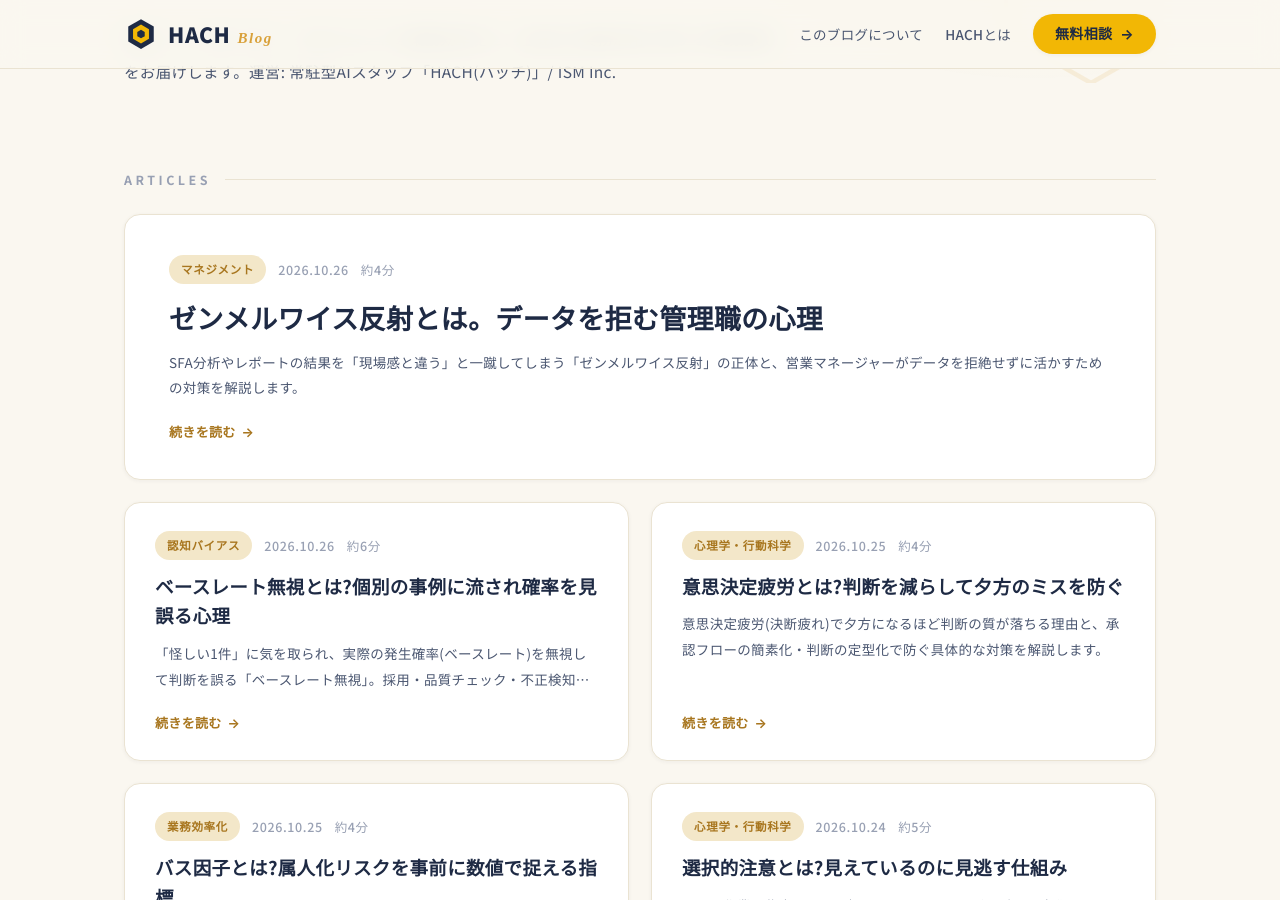
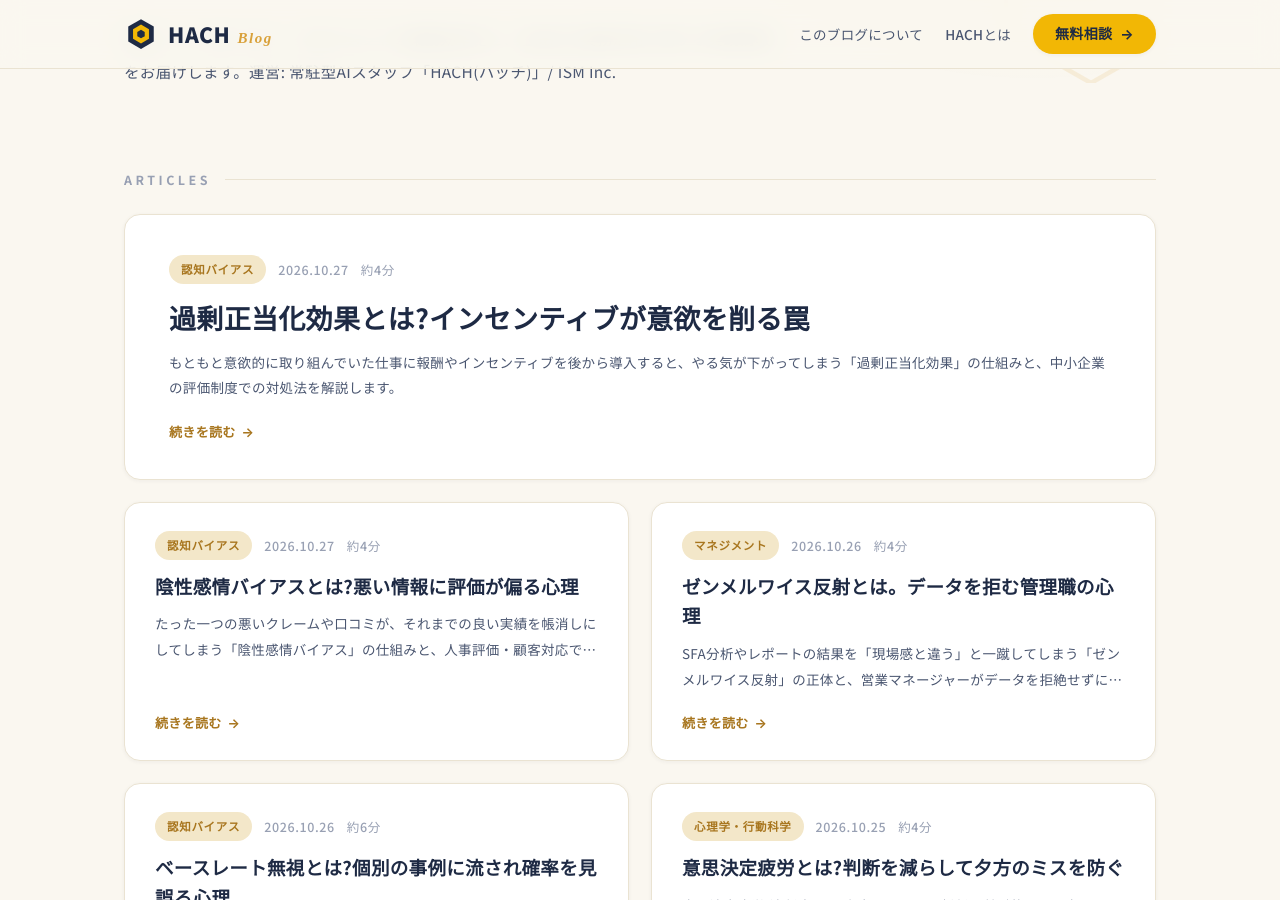
Before and after one commit to ismweb-ai/hach-blog, a Jekyll site: the page built from index.md, in a window 1280 px wide and 900 px high, scrolled down 270 px. Built offline with Jekyll 4.4.1, drawn with Linux system fonts in a browser that asks for light colours; some web fonts are replaced; part of the change alters nothing that is shown.

Commit message:
publish: 2026-10-27分2本公開 + 孤立記事2本への内部リンク追加
- 陰性感情バイアス・過剰正当化効果を公開(当日2/2枠)
- IKEA効果→偽の独自性効果、権威バイアス→共有情報バイアスへ内部リンクを追加し長期化しかけていた孤立記事を解消

Co-Authored-By: Claude Sonnet 5 <noreply@anthropic.com>
Claude-Session: https://claude.ai/code/session_011E6MLNfXE3YTxaQ8ELqQZH

```diff
--- a/_posts/2026-10-07-keni-bias-kaigi-ijo-iken-tsuuranai-fuan.md
+++ b/_posts/2026-10-07-keni-bias-kaigi-ijo-iken-tsuuranai-fuan.md
@@ -25,6 +25,8 @@ category: マネジメント
 **見積もり・商談の判断**でも同様のことが起きる。取引先の担当者や自社の先輩社員が「この金額が相場」と言えば、その根拠を確認しないまま基準にしてしまいがちだ。これは[最初に提示された金額に以降の交渉全体が引きずられるアンカリング効果](/2026/09/mitsumori-kosho-saisho-kingaku-anchoring-fuan/)とも関連が深く、「誰が最初の基準を示したか」(権威バイアス)と「どんな基準が最初に示されたか」(アンカリング効果)が組み合わさることで、検証されないまま判断の土台が固まってしまう。
 
 **プロジェクトの継続判断**の場面でも、上長や有識者が「このまま続けるべき」と発言すると、現場が感じている違和感があっても言い出しにくくなる。すでに投じた労力やコストを理由に撤退判断が鈍る[サンクコスト効果](/2026/09/sunk-cost-koka-shodan-purojekuto-keizoku-handan-fuan/)と権威バイアスが重なると、「権威者のお墨付き」が撤退しない理由として追加され、軌道修正がさらに難しくなる。
+
+さらに、そもそも会議の場で独自の情報が話題に上がらないという別の問題もある。[共有情報バイアスとは|会議で独自情報が埋もれる心理](/2026/10/kyouyu-joho-bias-shared-information-bias-kaigi-dokuji-joho-umoreru-fuan/)で解説したように、参加者全員が知っている情報ばかりが話され、特定の人しか知らない情報が埋もれてしまう傾向がある。権威バイアスが「誰の発言を信じるか」の歪みであるのに対し、共有情報バイアスは「そもそも何が話題に上がるか」という手前の段階で起きる歪みであり、両者が重なると、権威者の発言だけが独自情報の検証なしに押し通ってしまうリスクがさらに高まる。
 
 ## 一般的な対策
 
--- a/_posts/2026-10-15-ikea-koka-jisaku-kanri-hyou-dokuji-rule-tezukuri-aichaku-fuan.md
+++ b/_posts/2026-10-15-ikea-koka-jisaku-kanri-hyou-dokuji-rule-tezukuri-aichaku-fuan.md
@@ -48,6 +48,8 @@ IKEA効果は「思い込みだから無視してよい」というものでは
 
 また、自分が作った仕組みへの自信は、[自信過剰バイアスとは 経営判断・営業予測を歪める心理](/2026/10/jishin-kajou-bias-eigyo-yosou-handanryoku-fuan/)で触れた「自分の判断力を過大評価する」傾向とも結びつきやすい。「自分で作ったのだから、このやり方が最善だ」という思い込みが、改善の機会そのものを見えなくしてしまう。
 
+さらに、「このやり方は自分だから編み出せた特殊なものだ」という感覚自体が、[偽の独自性効果とは。「自分だけの特殊なやり方」という思い込み](/2026/10/false-uniqueness-koka-jibun-dake-no-tokushu-gino-kashouka-fuan/)によって増幅されている場合もある。同じ課題を抱える他者が実はどれだけいるかを低く見積もるこの傾向が、IKEA効果による労力への過大評価と重なることで、独自ルールを「誰にも真似できない唯一のやり方」だと思い込みやすくなる。
+
 HACHは、Slack / Teams / Chatwork / LINE WORKSに招待するだけで使える常駐型AIスタッフで、チャット・メール・カレンダー・議事録から情報を自動で収集し、毎朝レポートにまとめて届ける。既存のExcel管理表やチェックリストで積み上げてきた「御社の判断基準」自体を否定して置き換えるのではなく、その基準に合わせて育っていく設計のため、属人化した工夫をゼロにせず引き継ぎやすい形に整理していける。
 
 ## まとめ
--- /dev/null
+++ b/_posts/2026-10-27-insei-kanjou-bias-negativity-bias-claim-kuchikomi-jinji-hyouka-fuan.md
@@ -0,0 +1,62 @@
+---
+layout: post
+title: 陰性感情バイアスとは?悪い情報に評価が偏る心理
+description: たった一つの悪いクレームや口コミが、それまでの良い実績を帳消しにしてしまう「陰性感情バイアス」の仕組みと、人事評価・顧客対応での現れ方、中小企業での向き合い方を解説します。
+date: 2026-10-27
+category: 認知バイアス
+---
+
+# 陰性感情バイアスとは?悪い情報に評価が偏る心理
+
+「これまで9件の高評価レビューがついていたのに、1件の悪い口コミが投稿された途端、問い合わせが減った」——そんな経験はないだろうか。良い情報と悪い情報が同じ数だけ並んでいても、人の印象は悪い方に強く引き寄せられる。この非対称な重み付けには**陰性感情バイアス(Negativity Bias)**という名前がついている。
+
+## 陰性感情バイアスとは何か
+
+陰性感情バイアスは、心理学者ポール・ロジンとエドワード・ロイズマン(Rozin & Royzman, 2001, *Personality and Social Psychology Review*)が整理した概念で、「同じ強さのポジティブな出来事とネガティブな出来事があったとき、ネガティブな方が心理的な影響力が大きい」という傾向を指す。良い情報と悪い情報を足し引きして中立に評価するのではなく、悪い情報の方に判断が強く引き寄せられてしまう。
+
+ロイ・バウマイスターらの2001年の論文「Bad Is Stronger Than Good」(*Review of General Psychology*)は、感情・記憶・対人関係・フィードバックなど幅広い領域の研究を整理し、「悪いものは良いものより強い」という非対称性が人間の心理の広範囲に見られる一貫した傾向であることを確認している。たとえば人間関係では、1回のひどい裏切りが、10回の親切な行為よりも関係全体の評価を大きく左右する。
+
+重要なのは、これは特定の人物への評価に限った話ではないという点だ。クレーム・口コミ・ニュース・フィードバックなど、**情報全般に対して「悪いものほど重く扱われる」という重み付けの歪み**が働く。
+
+## 中小企業の現場でどう起きるか
+
+- **口コミ・レビューの非対称な影響**: 高評価レビューが9件、低評価レビューが1件あるとき、閲覧者の印象は平均点の数字以上に悪い方へ引き寄せられる。良い実績を積み重ねても、1件の悪い声がそれを大きく相殺してしまう
+- **人事評価・フィードバック面談**: 1年間の実務の中で、良い成果が複数あっても、直近の小さな失敗1件の方が評価者の記憶に強く残り、面談での話題を占める。本人も「結局あの件のせいで評価が下がった」と感じやすい
+- **クレーム対応の社内共有**: 顧客からの感謝の声は記録に残らず流れていくが、クレームだけが社内で繰り返し話題になり、特定の担当者や業務プロセスへの印象がそのクレーム1件に強く固定化される
+
+いずれのケースも、良い情報の「量」では悪い情報の「重さ」を単純には打ち消せないという非対称性が背景にある。
+
+## 似た概念との違い
+
+陰性感情バイアスは、関連する認知バイアスと混同されやすいが、対象の範囲が異なる。
+
+既出の[ホーン効果 — 評価がマイナスの印象に引きずられる仕組み](/2026/10/horn-koka-hyouka-mainasu-inshou-hikizurareru-fuan/)は、**人物評価**において、ある1つのマイナス特性(遅刻が多い等)が、その人物の他の能力評価全体を実際以上に低く見せてしまう現象だ。これに対し陰性感情バイアスは、人物評価に限らず**情報全般**(口コミ・ニュース・フィードバックなど)に対する重み付けそのものが悪い方に偏る、より広い心理的傾向であり、ホーン効果はその一例として位置づけられる。
+
+また既出の[内集団バイアス — 身内への評価が甘くなる心理](/2026/10/naishudan-bias-mikata-hiiki-hyouka-fuan/)は「誰が」評価対象かによって評価の甘さ・厳しさが変わる現象であり、陰性感情バイアスの「情報の内容」が良いか悪いかによって重みが変わる現象とは軸が異なる。両者は同時に働くこともあるが、別の機序だ。
+
+## 対策:悪い情報の「重さ」を自覚した上で記録を整える
+
+陰性感情バイアスは心理的な傾向そのものを消すことは難しいが、影響を抑える工夫はできる。
+
+1. **良い情報も意識的に記録に残す**: クレームだけが社内で語り継がれ、感謝の声やうまくいった対応が記録されずに流れていく状態を避け、両方を同じ土台で記録する
+2. **評価のタイミングを分散させる**: 直近の1件の印象だけで評価せず、一定期間の出来事を横断して振り返る機会を設ける
+3. **口コミ・クレームは件数ではなく内容で評価する**: 低評価が1件あること自体を過大に恐れず、内容が業務改善に値するものかを個別に見る
+
+既出の[クレームが共有されず再発する仕組み](/2026/07/claim-kyoyu-sarenai-saihatsu-boushi/)で触れたように、クレーム対応の情報が担当者個人の記憶や印象に留まりやすいのは、陰性感情バイアスによってその1件が強く記憶される一方、対応後の経緯や良い対応の実績が記録として残らないことも一因になっている。
+
+## HACHでの解決:良い実績も悪い情報も同じ土台で残す
+
+陰性感情バイアスの影響を抑えるには、「悪い出来事だけが強く記憶に残り、良い実績は記録されずに流れていく」という非対称な状態そのものを変える必要がある。
+
+HACHは、Slack / Teams / Chatwork / LINE WORKSに招待するだけで使える常駐型AIスタッフで、チャット・メール・カレンダー・議事録を自動収集し、毎朝レポートとして整理する。クレーム対応の経緯だけでなく、感謝の声やうまくいった対応も同じように日々の記録として横断的に蓄積されるため、評価や振り返りの際に「直近の悪い1件」だけに引き寄せられず、一定期間の実績を並べて確認しやすくなる。推論時には機密情報を自動マスキングし、データはAWS内で完結する設計のため、顧客対応や人事評価に関わる情報を扱う場面でも安心して導入を検討できる。
+
+ただし、記録された情報をどう評価に反映するかの最終判断は、これまで通り現場の管理者が行う。HACHが評価の正しさを保証したり、悪い情報を軽視すべきと断定するものではない。
+
+## まとめ
+
+- 陰性感情バイアスは、良い情報と悪い情報が同じ強さでも、悪い情報の方が心理的な影響力が強く働く傾向(Rozin & Royzman 2001・Baumeister et al. 2001)
+- ホーン効果(人物評価限定)・内集団バイアス(評価対象の身内度による歪み)とは異なり、情報全般への重み付けの非対称性という、より広い機序を持つ
+- 良い実績もクレームと同じ土台で記録し、直近の1件ではなく一定期間を横断して振り返る仕組みを持つことが、影響を抑える現実的な対策になる
+
+> HACHは、Slack / Teams / Chatwork に招待するだけで使える常駐型AIスタッフです。
+> [無料相談で見積もりを依頼する](https://hach.work/contact.html?type=consult&utm_source=blog&utm_medium=article&utm_campaign=hach-promo)
--- /dev/null
+++ b/_posts/2026-10-27-kajou-seitouka-koka-overjustification-effect-naihatsu-douki-sogai-fuan.md
@@ -0,0 +1,52 @@
+---
+layout: post
+title: 過剰正当化効果とは?インセンティブが意欲を削る罠
+description: もともと意欲的に取り組んでいた仕事に報酬やインセンティブを後から導入すると、やる気が下がってしまう「過剰正当化効果」の仕組みと、中小企業の評価制度での対処法を解説します。
+date: 2026-10-27
+category: 認知バイアス
+---
+
+# 過剰正当化効果とは?インセンティブが意欲を削る罠
+
+「もっと頑張ってもらうために」と導入した成果報酬やインセンティブ制度で、むしろ現場の熱意が下がったように感じたことはないでしょうか。これは過剰正当化効果(Overjustification Effect、アンダーマイニング効果)と呼ばれる心理的な歪みが働いている可能性があります。この記事では過剰正当化効果の仕組みと、中小企業の評価制度・インセンティブ設計で起きやすい実害、そして対処法を解説します。
+
+## 過剰正当化効果とは何か(結論先出し)
+
+過剰正当化効果とは、**もともと興味・やりがいなど内発的な動機で取り組んでいた活動に、後から金銭などの外的な報酬を結びつけると、「報酬のためにやっている」という理由付けに置き換わり、報酬がない場面での意欲が下がってしまう**現象です。1973年にLepper、Greene、Nisbettが行った有名な実験では、絵を描くこと自体を楽しんでいた園児に「上手に描けたらご褒美をあげる」と約束したところ、ご褒美がない自由時間に絵を描く時間がむしろ減少しました。Deci、Koestner、Ryanが1999年に発表したメタ分析でも、期待された・目に見える報酬ほどこの効果が強く出ることが確認されています。
+
+ただし効果の大きさには議論もあります。Cameron と Pierce による1994年のメタ分析は「効果はそれほど大きくない」と反論しており、研究者の間でも規模については意見が分かれています。確実に言えるのは、**すでに内発的に意欲を持って取り組んでいる活動に、予告された・金額が明確な報酬を後付けすると、意欲が下がる方向のリスクがある**という点です。逆に、予告なしの感謝・称賛や、努力そのものを認める言葉がけは、この効果を起こしにくいとされています。
+
+## 中小企業で起きやすい具体的な場面
+
+人手が限られる中小企業では、評価制度やインセンティブを簡易に設計・変更しやすいぶん、過剰正当化効果の影響もそのまま出やすくなります。
+
+- **営業インセンティブの後付け**: もともと「お客様に喜んでもらえるのが嬉しい」と主体的に動いていた営業担当者に、受注件数に応じた金銭インセンティブを新設したところ、インセンティブの対象にならない地道なフォローやアフターケアへの熱意が下がってしまう
+- **コールセンターの件数評価**: 元々丁寧な対応を心がけていたオペレーターに「対応件数」を評価・報酬の基準にすると、件数をこなすことが目的化し、もともと持っていた「困っている人を助けたい」という動機が後退する
+- **社内提案制度への賞金導入**: 自発的に改善提案を出していた社員に提案1件あたりの賞金を設定したところ、賞金目当ての小粒な提案が増え、賞金の対象にならない地味だが効果の大きい改善が出にくくなる
+
+これらに共通するのは、**外的な報酬が「なぜこの仕事をしているのか」という理由そのものを書き換えてしまう**という構造です。報酬を外すと意欲まで一緒に失われるため、一度導入したインセンティブはやめにくいという別のリスクも生みます。
+
+## 対処法: 報酬の設計とプロセスの承認を分ける
+
+過剰正当化効果を完全に避けることは難しいですが、影響を弱める工夫はあります。
+
+| アプローチ | 具体的な手順 |
+|---|---|
+| 予告しない・不定期にする | 成果が出た後に予告なく称賛・小さな報酬を渡す。事前に金額と条件を細かく約束するほど効果が強く出るため、約束の形を避ける |
+| プロセスも承認対象にする | 件数や金額だけでなく、工夫した点・丁寧さなど結果に表れない努力を言葉で具体的に承認する機会を評価制度に組み込む |
+| 既に意欲が高い業務には慎重に導入する | もともと主体的に取り組んでいる業務に新しい金銭インセンティブを導入する前に、「このインセンティブがないと本当にやらなくなるか」を確認する |
+
+この「プロセスを承認する」という作業は重要である一方、誰が何にどれだけ工夫したかを把握し続けるのは地味で手間がかかり、忙しい現場では後回しになりがちです。
+
+## HACHでの解決: プロセスの実態を見える状態にする
+
+HACH(常駐型AIスタッフ)は、Slack / Microsoft Teams / Chatwork / LINE WORKS に招待するだけで、チャット・メール・カレンダー・議事録を自動で収集し、毎朝レポートやダッシュボードとして届けます。件数や受注額といった結果の数字だけでなく、商談レビューやタスクのやり取りの中にある工夫・フォローの丁寧さといったプロセスの実態も拾われるため、評価制度を「結果の数字」に頼りすぎず、プロセスの承認を具体的な言葉で行う土台を作りやすくなります。
+
+[抜き取り検査では応対品質の本当の改善につながらない](/2026/10/hawthorne-koka-nukitori-kensa-ichijiteki-koujou-genkai-fuan/)というホーソン効果の記事で触れたように、見られている・評価されているという外的な要因は行動を一時的にしか変えません。過剰正当化効果も同じく、外的な要因(この場合は報酬)が本来の動機に取って代わってしまう点で根が近い現象です。また、[上司の期待が部下の成長を左右するピグマリオン効果](/2026/10/pygmalion-koka-shain-seicho-tomaru-kitai-kakusa-fuan/)が示すように、外からの働きかけが本人の意欲や成長に与える影響は、報酬以外の形でも起こります。[マニュアルを作っても使われない](/2026/10/kensaku-tegakari-retrieval-cue-manual-tsukuttemo-tsukawarenai-fuan/)という検索手がかり理論の記事とあわせて考えると、外的な仕組み(報酬・マニュアル)だけに頼った対策には、どちらも本人の内側の動機や文脈への働きかけが欠けがちという共通の弱点が見えてきます。
+
+## まとめ
+
+過剰正当化効果は、もともと内発的な意欲で取り組んでいた活動に外的な報酬を後付けすると、意欲そのものが報酬目当てに置き換わってしまう現象です。中小企業では評価制度やインセンティブを気軽に導入・変更しやすいぶん、この影響がそのまま現場のやる気を損ねるリスクになります。報酬を予告なしにする、プロセスを言葉で承認するなど、報酬設計と承認のあり方を分けて考えることが対策になります。
+
+> HACHは、Slack / Teams / Chatwork に招待するだけで使える常駐型AIスタッフです。
+> [無料相談で見積もりを依頼する](https://hach.work/contact.html?type=consult&utm_source=blog&utm_medium=article&utm_campaign=hach-promo)
```
